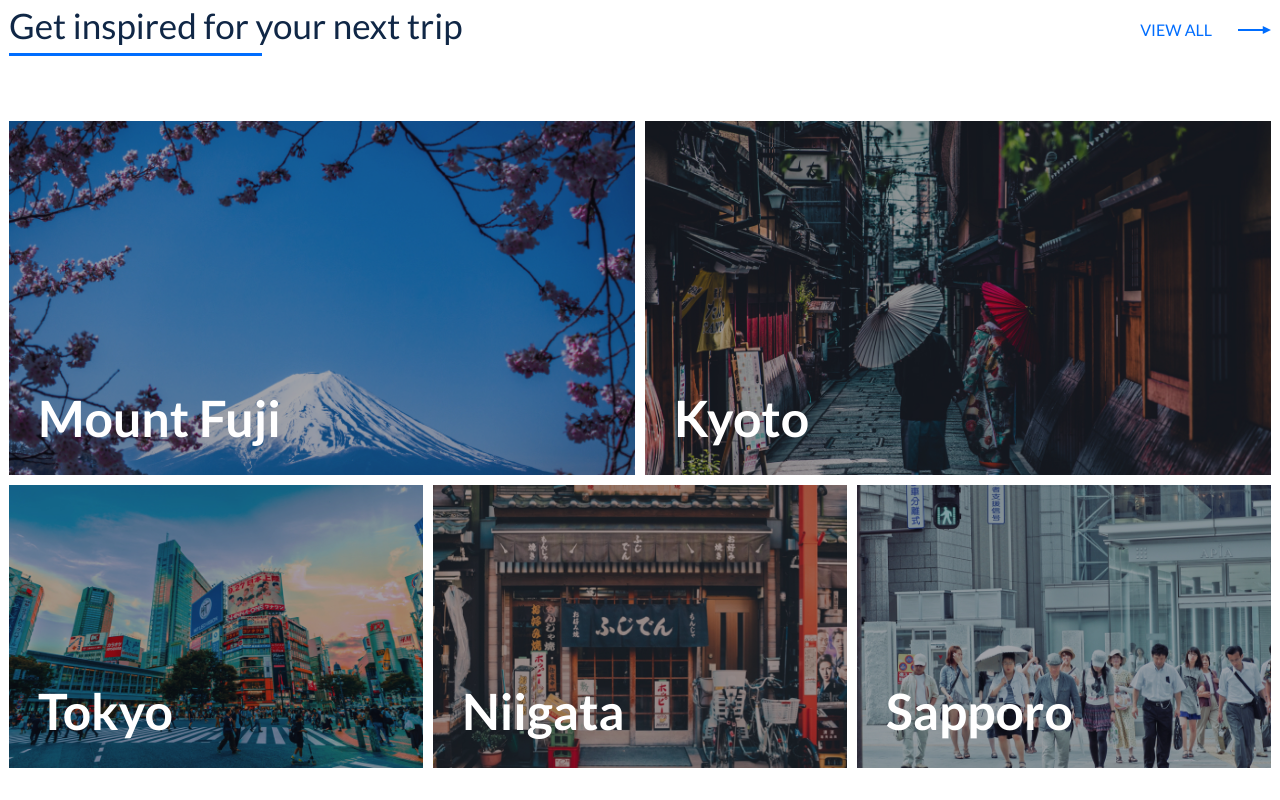
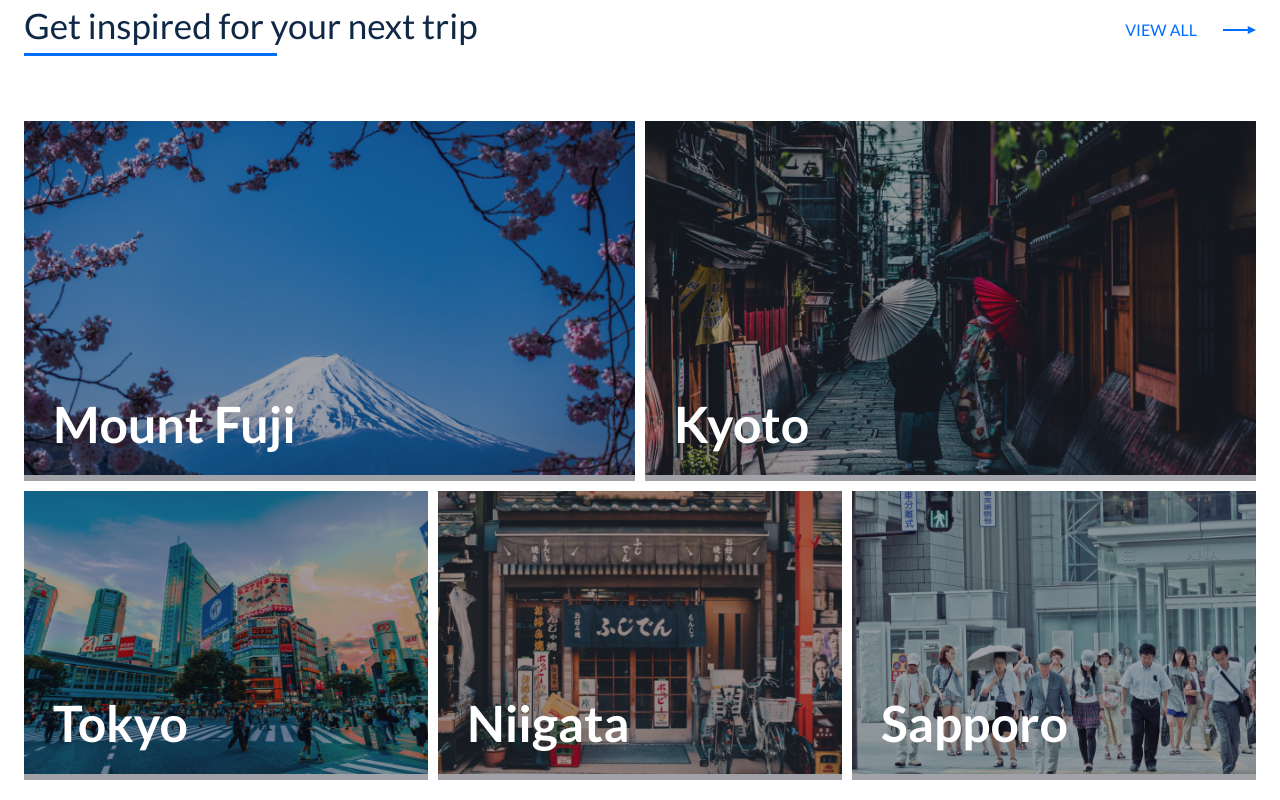
Before and after one commit to Dantrag13/JapanTravel, a plain HTML site: page index.html in a window 1280 px wide. Shown: the part 1440-2240 px from the top of the page. Drawn offline with Linux system fonts and the light colour scheme.

Commit message:
more leser fixes

```diff
--- a/css/style.css
+++ b/css/style.css
@@ -386,7 +386,6 @@ body {
   line-height: 1.5;
   font-weight: normal;
   color: #102746;
-  padding: 0;
 }
 
 h3, p {
@@ -422,11 +421,13 @@ a {
 .wrapper {
   max-width: 1060px;
   margin: 0 auto;
+  padding: 0 15px;
 }
 
 .wrapper-full {
   max-width: 1262px;
   margin: 0 auto;
+  padding: 0 15px;
 }
 
 .blue-link-with-arrow {
@@ -654,6 +655,8 @@ a {
 
 figure {
   margin: 0;
+  display: block;
+  vertical-align: baseline;
 }
 
 .places__cards {
@@ -695,14 +698,26 @@ figure {
 }
 
 .places__card-lg {
-  height: 354px;
   grid-column: span 3;
+}
+
+.places__card-sm {
+  grid-column: span 2;
 }
 
 .places_card-pic {
   width: 100%;
+  transition: .15s all;
+}
+
+.places__card-pic_size_lg {
+  height: 354px;
   object-fit: cover;
-  transition: .15s all;
+}
+
+.places__card-pic_size_sm {
+  height: 283px;
+  object-fit: cover;
 }
 
 .places__card-link {
@@ -712,11 +727,6 @@ figure {
   width: 100%;
   height: 100%;
   z-index: 6;
-}
-
-.places__card-sm {
-  height: 283px;
-  grid-column: span 2;
 }
 
 /* Places end */
--- a/index.html
+++ b/index.html
@@ -109,27 +109,28 @@
 
                 <div class="places__cards">
                     <figure class="places__card places__card-lg">
-                        <img src="./img/mount_fuji.jpg" alt="Mount Fuji" class="places_card-pic">
+                        <img src="./img/mount_fuji.jpg" alt="Mount Fuji"
+                            class="places_card-pic places__card-pic_size_lg">
                         <figcaption class="places__card-title">Mount Fuji</figcaption>
                         <a href="" class="places__card-link"></a>
                     </figure>
                     <figure class="places__card places__card-lg">
-                        <img src="./img/kyoto.jpg" alt="Kyoto" class="places_card-pic">
+                        <img src="./img/kyoto.jpg" alt="Kyoto" class="places_card-pic places__card-pic_size_lg">
                         <figcaption class="places__card-title">Kyoto</figcaption>
                         <a href="" class="places__card-link"></a>
                     </figure>
                     <figure class="places__card places__card-sm">
-                        <img src="./img/tokyo.jpg" alt="Tokyo" class="places_card-pic">
+                        <img src="./img/tokyo.jpg" alt="Tokyo" class="places_card-pic places__card-pic_size_sm">
                         <figcaption class="places__card-title">Tokyo</figcaption>
                         <a href="" class="places__card-link"></a>
                     </figure>
                     <figure class="places__card places__card-sm">
-                        <img src="./img/niigata.jpg" alt="Niigata" class="places_card-pic">
+                        <img src="./img/niigata.jpg" alt="Niigata" class="places_card-pic places__card-pic_size_sm">
                         <figcaption class="places__card-title">Niigata</figcaption>
                         <a href="" class="places__card-link"></a>
                     </figure>
                     <figure class="places__card places__card-sm">
-                        <img src="./img/sapporo.jpg" alt="Sapporo" class="places_card-pic">
+                        <img src="./img/sapporo.jpg" alt="Sapporo" class="places_card-pic places__card-pic_size_sm">
                         <figcaption class="places__card-title">Sapporo</figcaption>
                         <a href="" class="places__card-link"></a>
                     </figure>
```
